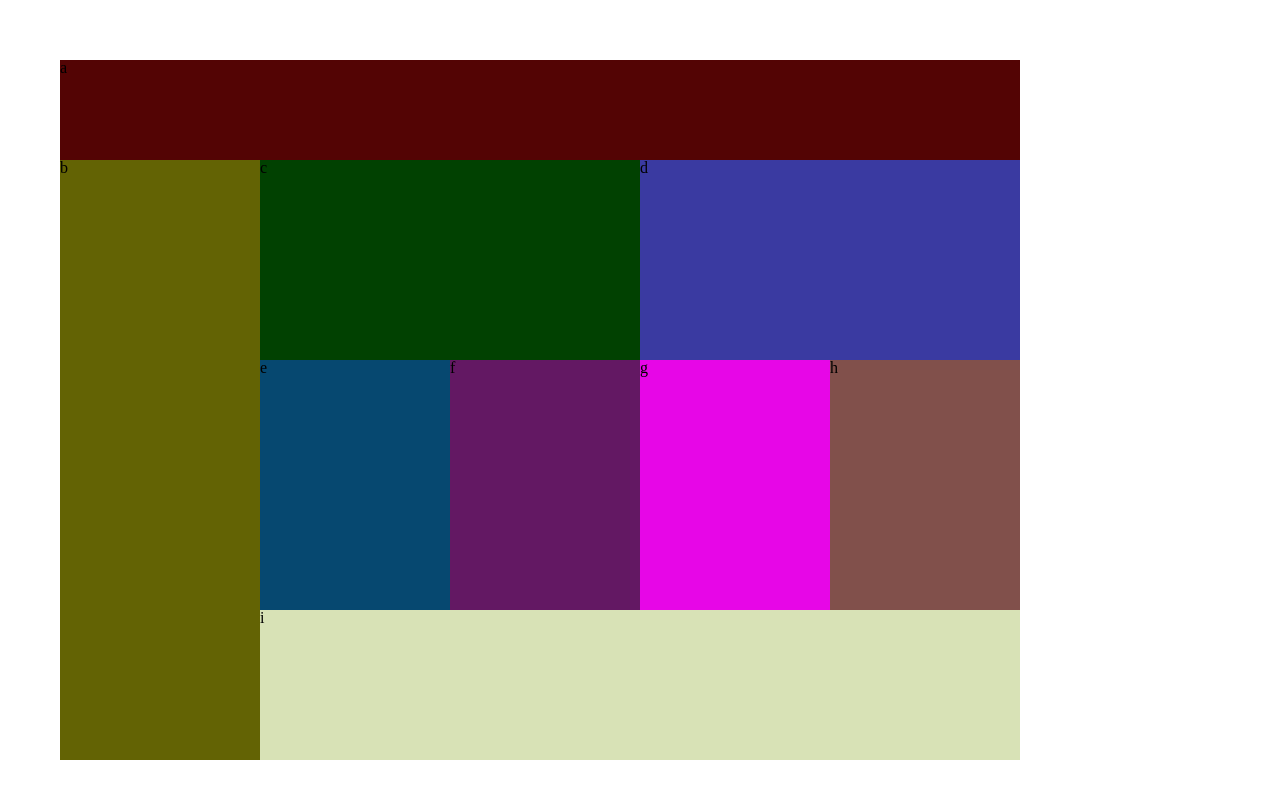
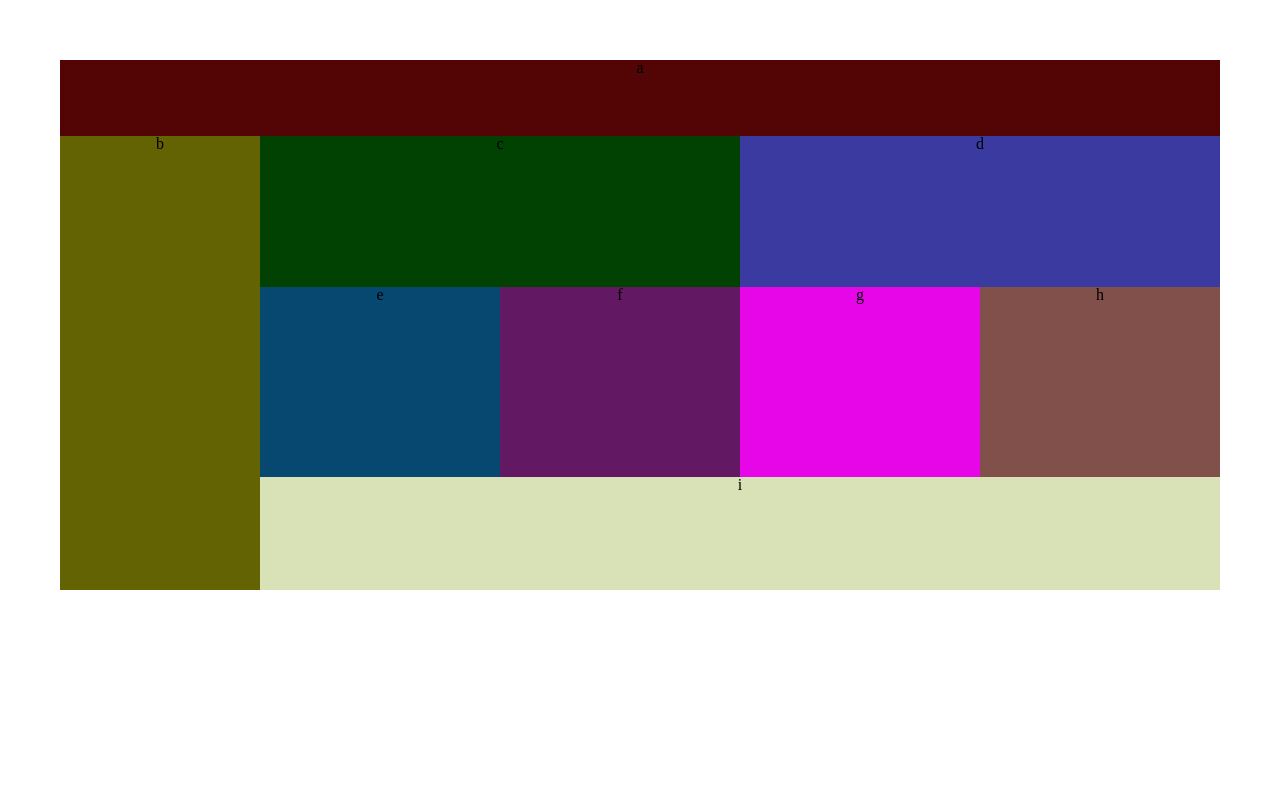
Before and after one commit to Chris-Bortel/lab-04-rwd-practice, a plain HTML site: page index.html in a window 1280 px wide. Drawn offline with Linux system fonts and the light colour scheme.

Commit message:
might submit

```diff
--- a/css/base.css
+++ b/css/base.css
@@ -8,5 +8,7 @@
 * {
   box-sizing: border-box;
   border: 1px solid black;
+  text-align: center;
+
   /* background-color: blue; */
 }
--- a/css/theme.css
+++ b/css/theme.css
@@ -1,4 +1,4 @@
-/* @media (min-width: 768px) and (max-width: 1024px) {
+@media (min-width: 768px) and (max-width: 1024px) {
   .a {
     background-color: red;
   }
@@ -26,13 +26,13 @@
   .i {
     background-color: #bada55;
   }
-} */
+}
 
-@media (min-width: 768px) and (max-width: 1280px) {
+@media (min-width: 1025px) and (max-width: 1280px) {
   .div-container{
     display:grid;
-    grid-template-columns: 200px 190px 190px 190px 190px;
-    grid-template-rows: 100px 200px 250px 150px;
+    grid-template-columns: 200px repeat(4, 1fr);
+    grid-template-rows: 9.469vh 18.939vh 23.674vh 14.20vh;
   }
   .a {
     background-color: rgb(83, 4, 4);
```
